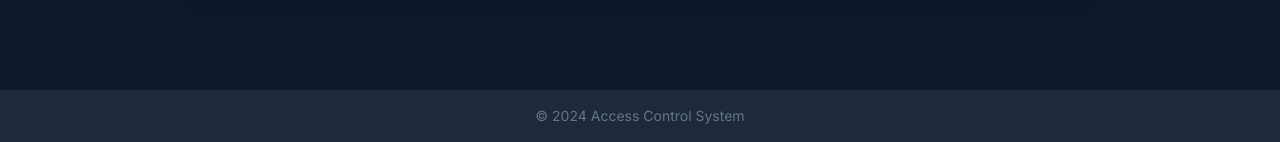
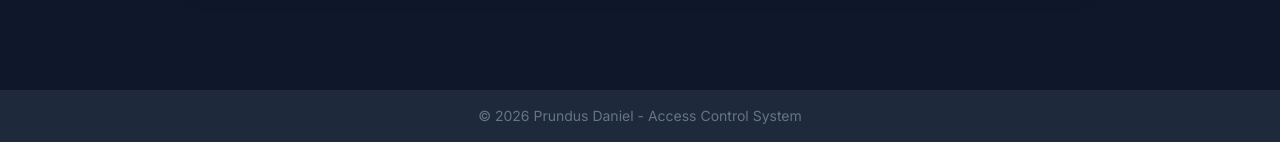
Before and after one commit to prundusdanielioan/accessControl, a Flask app: page /admin in a window 1280 px wide. Shown: the part 658-800 px from the top of the page. Run offline with Flask 3, Linux system fonts and the light colour scheme; data comes from the database, SQL or seed files in the repository; some libraries are stand-ins or nearby versions.

Commit message:
Update copyright year and add name

```diff
--- a/templates/layout.html
+++ b/templates/layout.html
@@ -38,7 +38,7 @@
         {% block content %}{% endblock %}
     </main>
     <footer class="bg-slate-800 p-4 text-center text-slate-500 text-sm">
-        &copy; 2024 Access Control System
+        &copy; 2026 Prundus Daniel - Access Control System
     </footer>
 </body>
 
```
